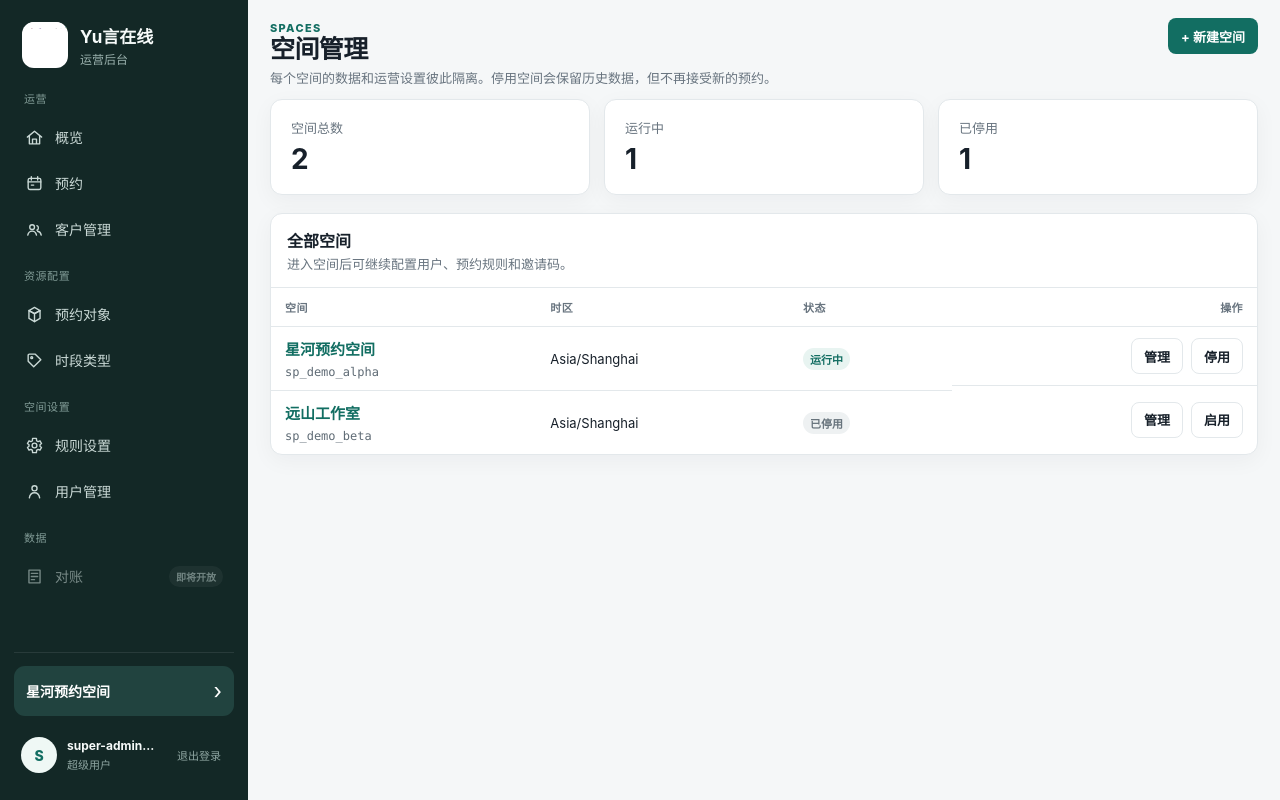
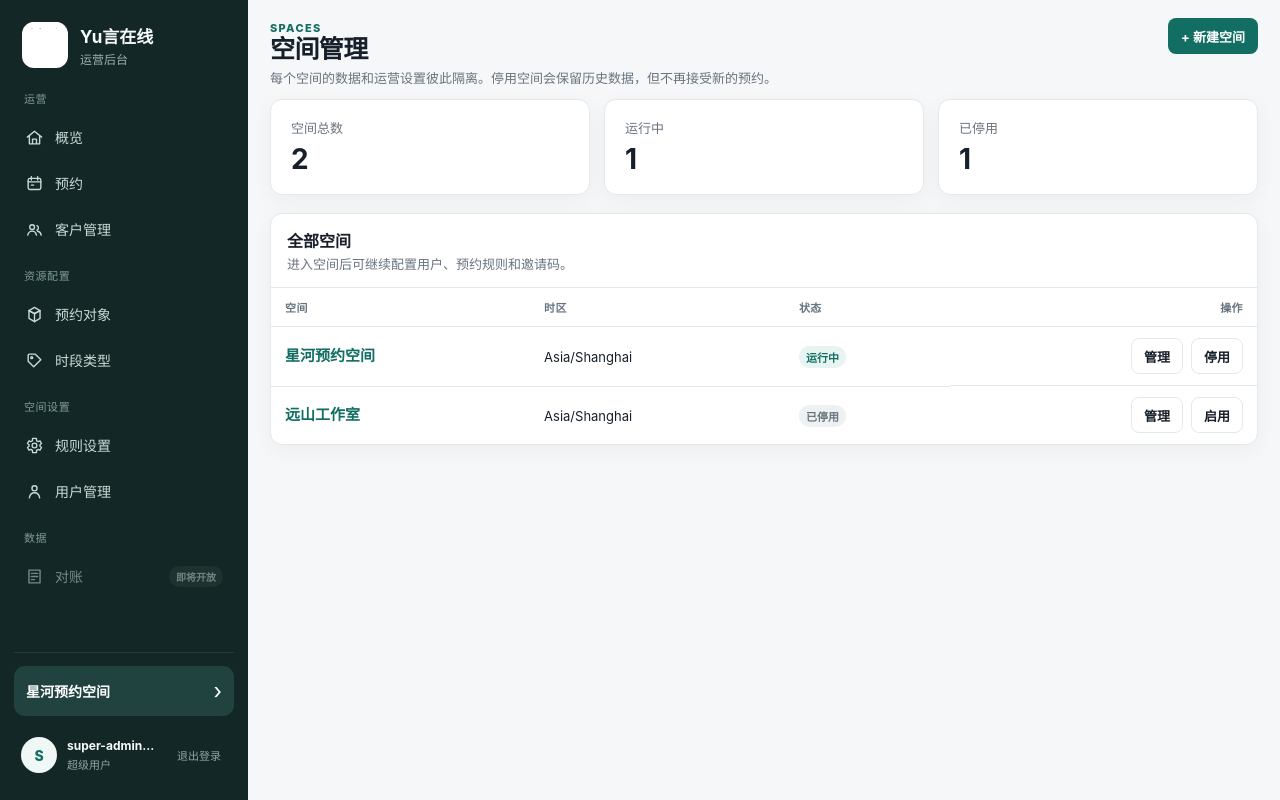
Before and after one commit to huangshirui/yuke, a Vue app in the folder apps/admin/: page /spaces in a window 1280 px wide. Built offline with nearby package versions, Linux system fonts and the light colour scheme.

Commit message:
fix(admin): hide internal space ids

```diff
--- a/apps/admin/src/views/SpacesView.vue
+++ b/apps/admin/src/views/SpacesView.vue
@@ -137,7 +137,6 @@ onMounted(async () => {
             <tr v-for="space in spaces" :key="space.id">
               <td>
                 <button class="link-button space-name" @click="router.push('/spaces/' + space.id + '/settings')">{{ space.name }}</button>
-                <small class="mono">{{ space.id }}</small>
               </td>
               <td>{{ space.timezone }}</td>
               <td>
```
